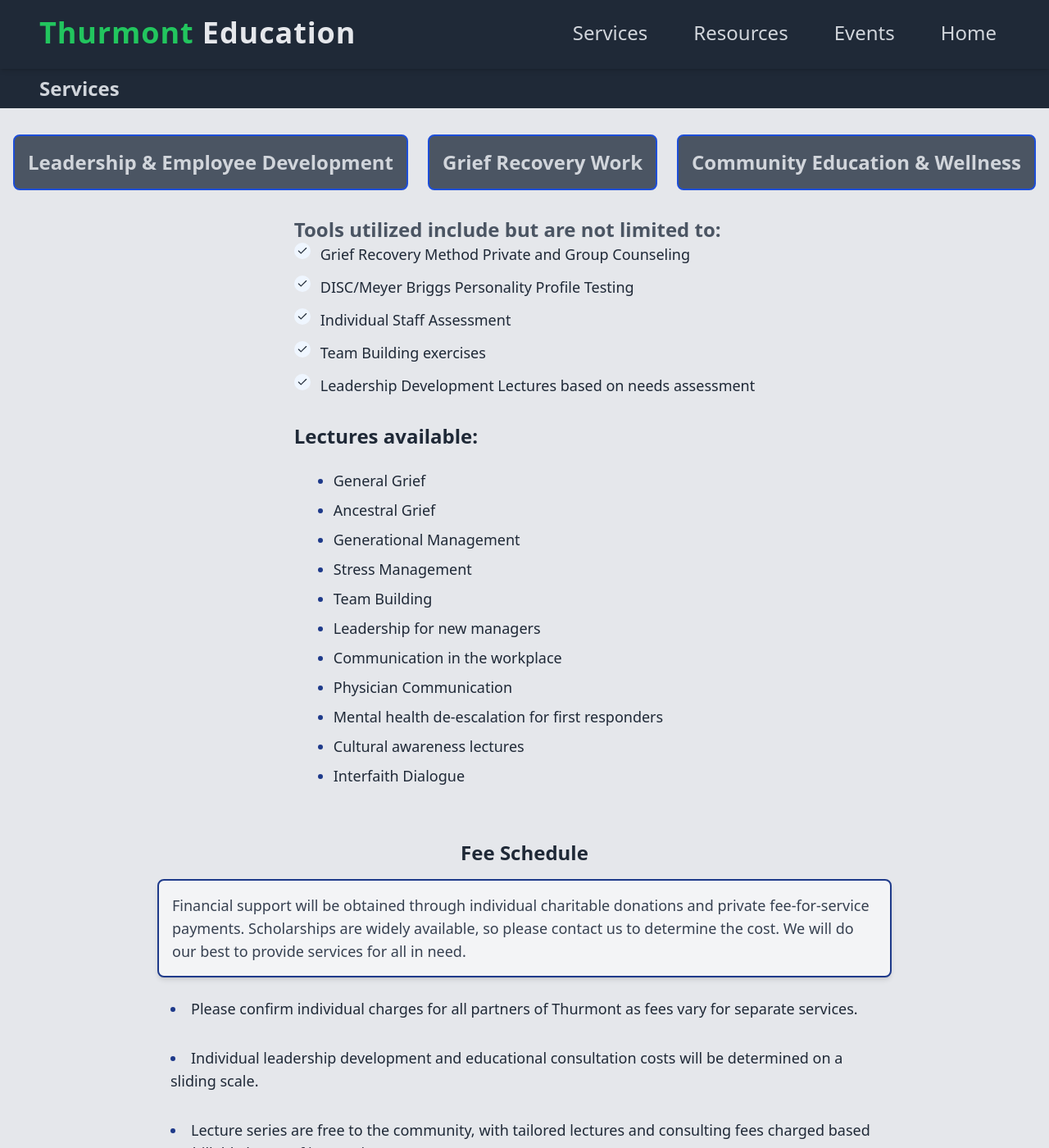
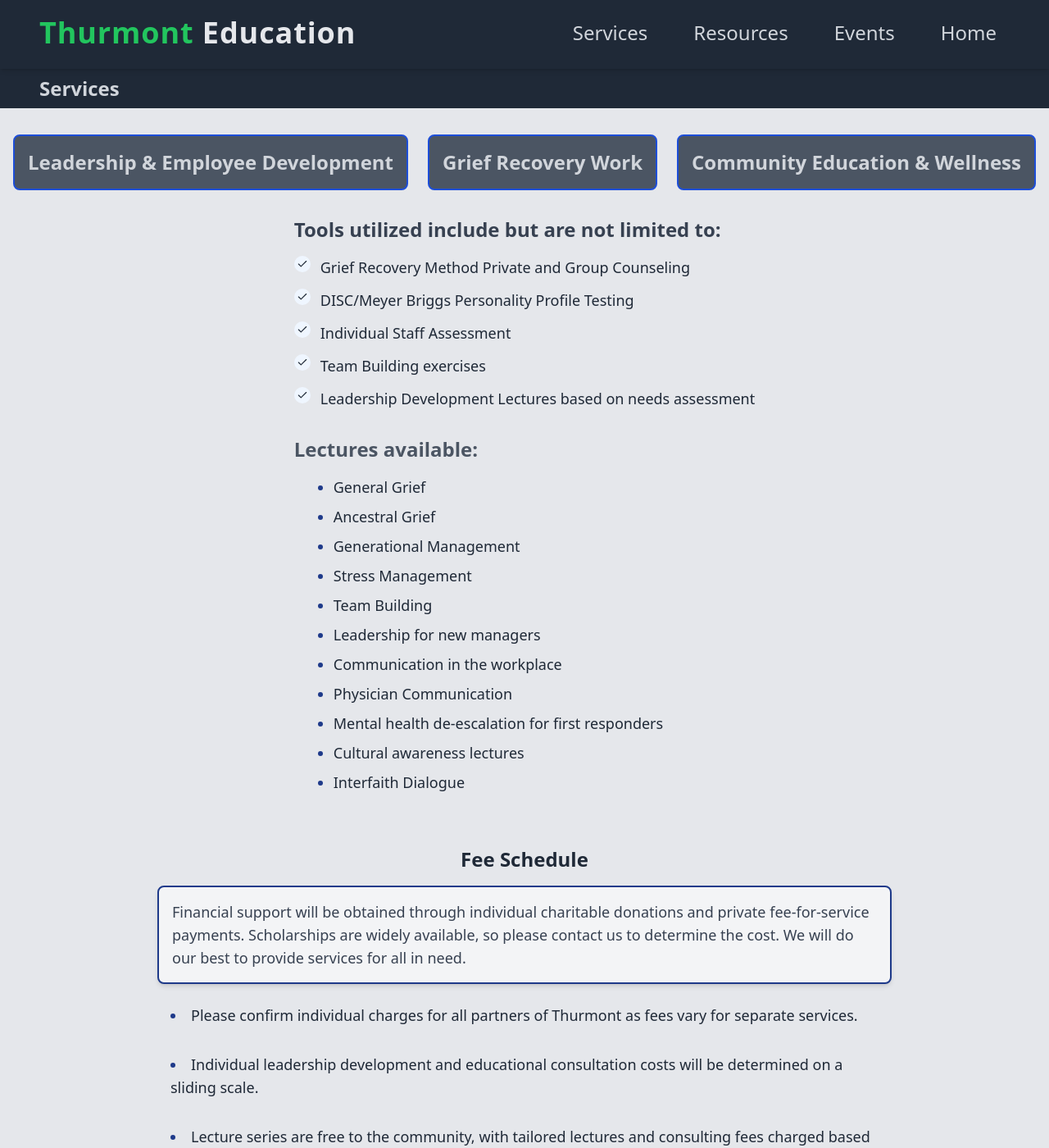
Before and after one commit to ncalderon16/thurmont, a Jekyll site: the page built from pages/services.html, in a window 1280 px wide and 1400 px high. Shown: the whole window at 82% size. Built offline with Jekyll 4.4.1, drawn with Linux system fonts in a browser that asks for light colours.

Commit message:
minor tweaks after last commit

```diff
--- a/assets/css/main.css
+++ b/assets/css/main.css
@@ -2275,9 +2275,6 @@
 .mb-4 {
   margin-bottom: 1rem;
 }
-.mb-6 {
-  margin-bottom: 1.5rem;
-}
 .mb-8 {
   margin-bottom: 2rem;
 }
--- a/pages/services.html
+++ b/pages/services.html
@@ -26,7 +26,7 @@
     <!-- Tools Utilized -->
     <div class="px-2 sm:px-4 mb-8">
        <div class="mb-8">
-            <h1 class="text-xl sm:text-2xl font-semibold text-gray-600">Tools utilized include but are not limited to:</h1>
+            <h1 class="mb-4 text-xl sm:text-2xl font-semibold text-gray-700">Tools utilized include but are not limited to:</h1>
 
             <ul class="space-y-3 text-base sm:text-lg">
                 <li class="flex gap-x-3">
@@ -78,7 +78,7 @@
 
         <!-- Lectures Available -->
         <div class="mb-8">
-            <span class="mb-6 block text-gray-800 text-xl sm:text-2xl font-semibold">Lectures available:</span>
+            <span class="mb-4 block text-gray-600 text-xl sm:text-2xl font-semibold">Lectures available:</span>
 
             <ul class="px-4 sm:px-8 md:px-12 space-y-2 marker:text-blue-900 list-disc text-base sm:text-lg text-gray-800">
                 <li>General Grief</li>
```
